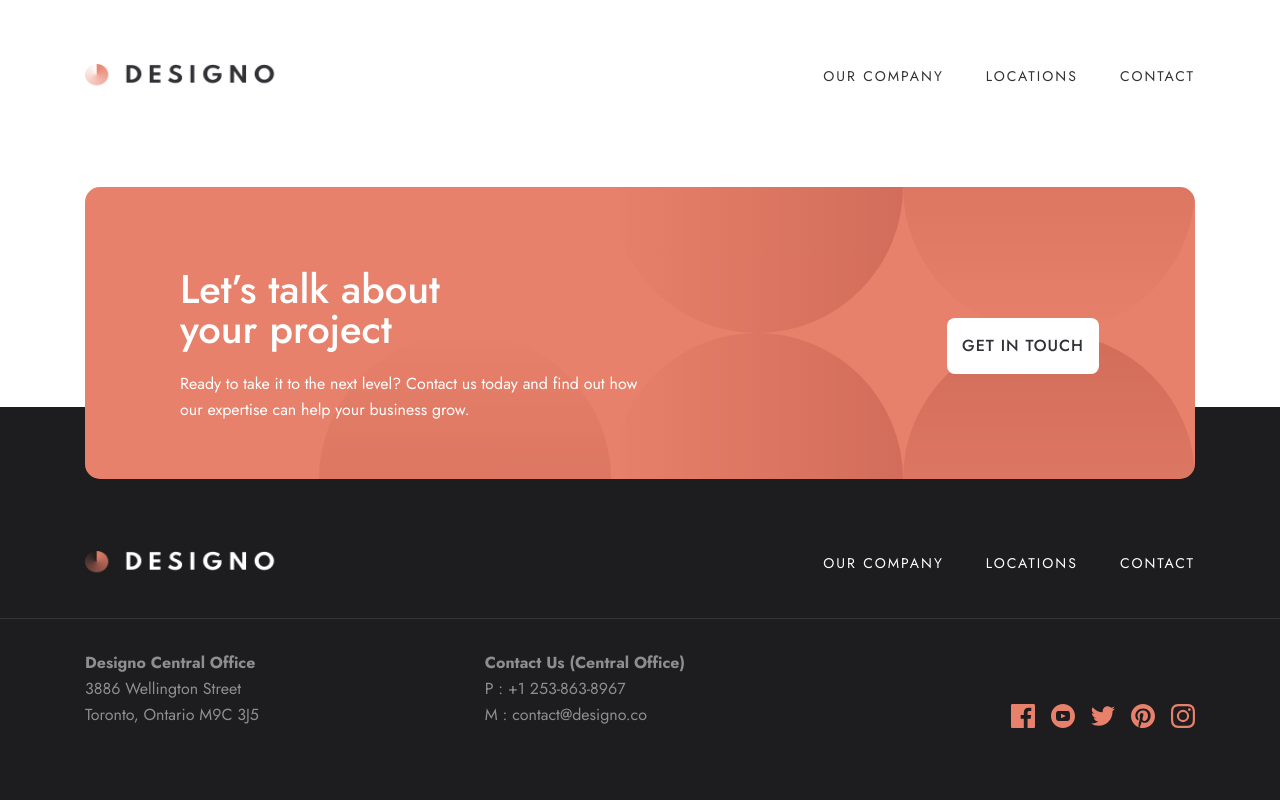
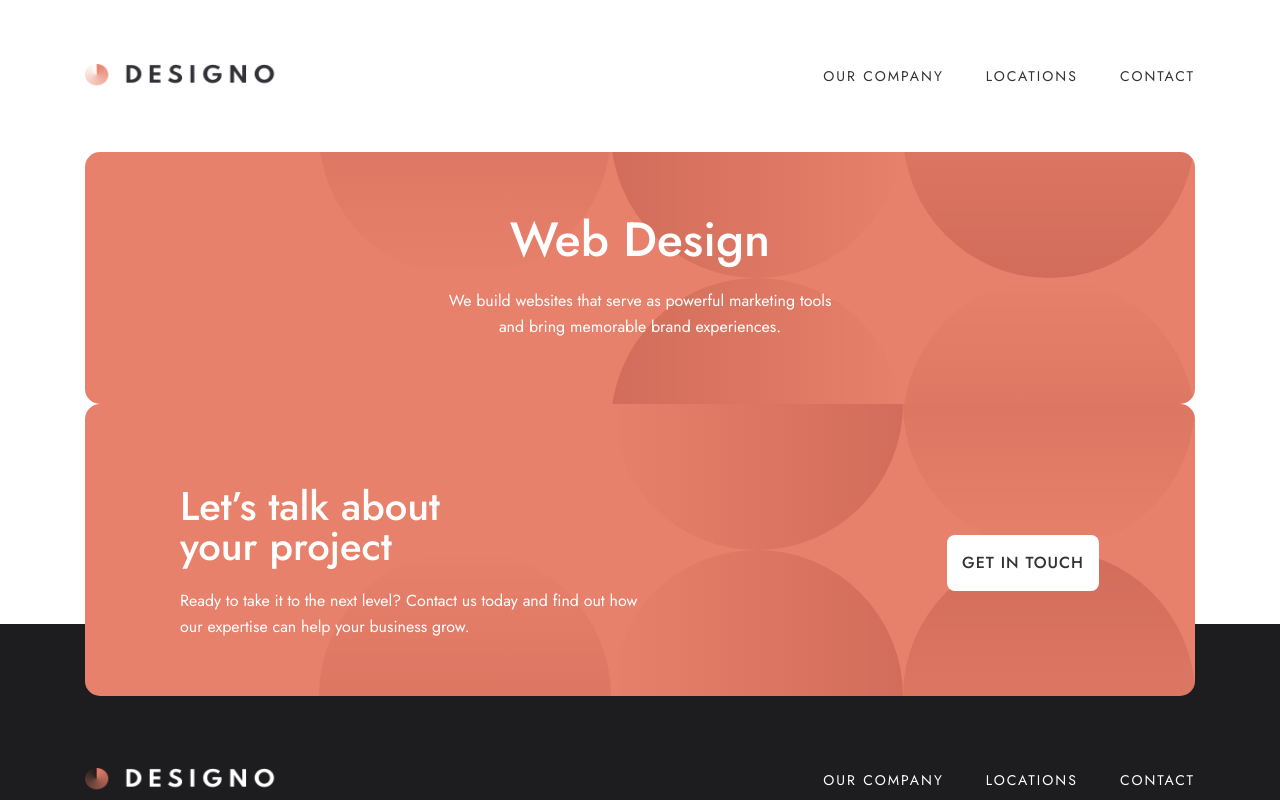
Before and after one commit to VillageR88/next-designo-multi-page-website, a Next.js app: page /web-design in a window 1280 px wide. Shown: the top 800 px of the page. Built offline with nearby package versions, Linux system fonts and the light colour scheme.

Commit message:
Initial web-design route Minor js refactor
Signed-off-by: VillageR88 <villager88pl@gmail.com>

```diff
--- a/app/page.tsx
+++ b/app/page.tsx
@@ -8,7 +8,6 @@ import Link from 'next/link';
 
 export default function Home(): JSX.Element {
   return (
-    <>
     <main className="mb-[-146px] mt-[67px] flex flex-col gap-[160px] [background:no-repeat_calc(50%-12.5em)_320px_url(../public/assets/shared/desktop/bg-pattern-leaf.svg)]">
       <div className="mx-auto flex min-h-[640px] w-full max-w-[69.375em] items-center rounded-[15px] pl-[95px] [background-color:#E7816B] [background-image:url(../public/assets/home/desktop/bg-pattern-hero-home.svg),url(../public/assets/home/desktop/image-hero-phone.png)] [background-position:right,calc(100%+5.5em)_-1.8em] [background-repeat:no-repeat] before:[transform:rotate(80deg)]">
         <div className="flex max-w-[540px] flex-col gap-[40px]">
@@ -17,8 +16,8 @@ export default function Home(): JSX.Element {
               Award-winning custom designs and digital branding solutions
             </h1>
             <p className="max-w-[445px] text-[16px] leading-[26px] text-white">
-                With over 10 years in the industry, we are experienced in creating fully responsive websites, app
-                design, and engaging brand experiences. Find out more about our services.
+              With over 10 years in the industry, we are experienced in creating fully responsive websites, app design,
+              and engaging brand experiences. Find out more about our services.
             </p>
           </section>
           <Link
@@ -108,6 +107,5 @@ export default function Home(): JSX.Element {
         </ul>
       </div>
     </main>
-    </>
   );
 }
--- a/app/web-design/page.tsx
+++ b/app/web-design/page.tsx
@@ -1,7 +1,14 @@
 export default function Home(): JSX.Element {
   return (
-    <>
-      <main></main>
-    </>
+    <main className="mt-[64px]">
+      <div className="mx-auto flex min-h-[252px] w-full max-w-[69.375em] items-center justify-center rounded-[15px] [background:no-repeat_100%_50%_url(../public/assets/web-design/desktop/bg-pattern-intro-web.svg)_#E7816B] [padding:64px_191px]">
+        <section className="flex max-w-[400px] flex-col items-center justify-center gap-[24px] text-center">
+          <h1 className="text-[48px] font-medium leading-[48px] text-white">Web Design</h1>
+          <p className="leading-[26px] text-white">
+            We build websites that serve as powerful marketing tools and bring memorable brand experiences.
+          </p>
+        </section>
+      </div>
+    </main>
   );
 }
```
Lines whose indentation alone changed are shown as unchanged.
